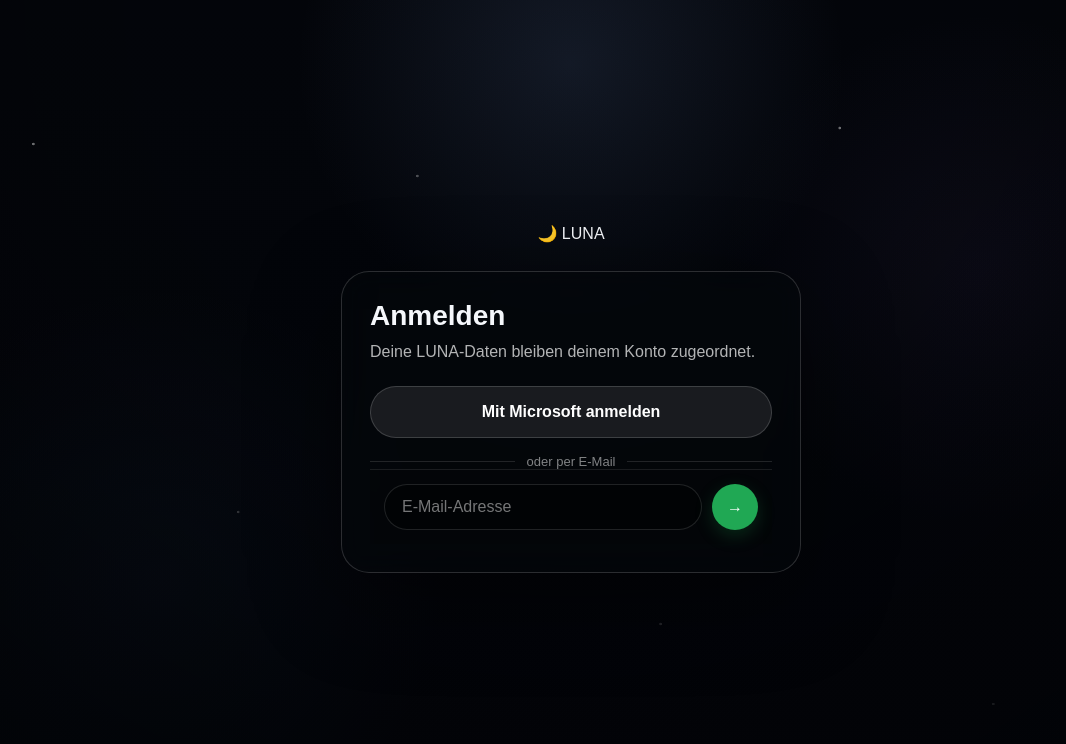
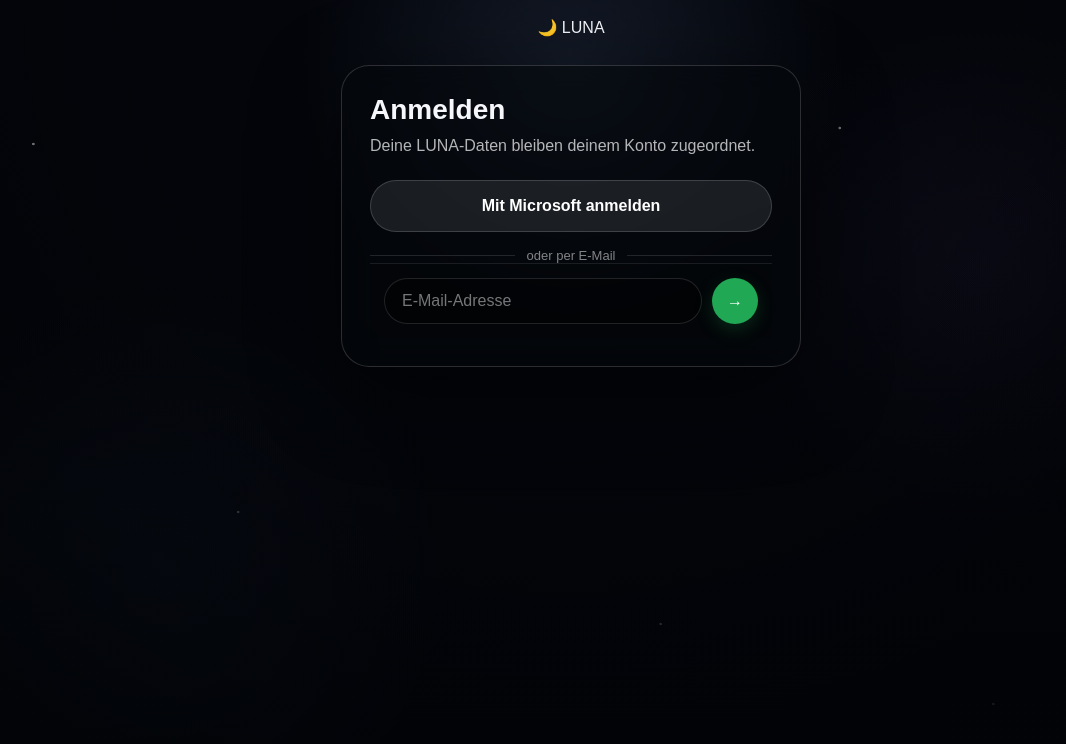
Before and after one commit to Masuratuba/Luna, a Next.js app: page /login in a window 1280 px wide. Shown: the top 744 px of the page, without its empty margins (69-1135 px from the left). Built offline with nearby package versions, Linux system fonts and the light colour scheme.

Commit message:
feat(ui): polish Luna Eclipse dashboard styling

```diff
--- a/app/globals.css
+++ b/app/globals.css
@@ -1,62 +1,62 @@
 * { box-sizing: border-box; }
+html { scroll-behavior: smooth; }
 html, body { margin: 0; min-height: 100%; }
 body { font-family: Arial, Helvetica, sans-serif; background: #03050a; color: #f5f7fb; }
 button, input, textarea { font: inherit; }
+a { color: inherit; }
 
-.luna-shell { position: relative; min-height: 100vh; overflow: hidden; display: grid; place-items: center; isolation: isolate; }
-.luna-background {
-  position: absolute;
-  inset: 0;
-  z-index: -3;
-  background:
-    radial-gradient(circle at 50% 8%, rgba(87, 111, 155, .22), transparent 28%),
-    radial-gradient(circle at 18% 72%, rgba(56, 91, 142, .13), transparent 24%),
-    radial-gradient(circle at 82% 34%, rgba(102, 75, 151, .11), transparent 22%),
-    #03050a;
-}
-.luna-background::before,
-.luna-background::after {
-  content: "";
-  position: absolute;
-  inset: 0;
-  pointer-events: none;
-}
-.luna-background::before {
-  opacity: .72;
-  background-image:
-    radial-gradient(circle at 8% 18%, rgba(255,255,255,.8) 0 1px, transparent 1.6px),
-    radial-gradient(circle at 24% 64%, rgba(255,255,255,.55) 0 1px, transparent 1.6px),
-    radial-gradient(circle at 38% 22%, rgba(255,255,255,.5) 0 1px, transparent 1.6px),
-    radial-gradient(circle at 57% 78%, rgba(255,255,255,.5) 0 1px, transparent 1.6px),
-    radial-gradient(circle at 71% 16%, rgba(255,255,255,.7) 0 1px, transparent 1.7px),
-    radial-gradient(circle at 91% 67%, rgba(255,255,255,.55) 0 1px, transparent 1.6px),
-    radial-gradient(circle at 83% 88%, rgba(255,255,255,.45) 0 1px, transparent 1.5px);
-}
-.luna-background::after {
-  background: linear-gradient(180deg, rgba(2,4,9,.08), rgba(2,4,9,.72));
-}
-.luna-overlay { position: absolute; inset: 0; z-index: -2; background: radial-gradient(circle at 50% 0%, transparent 0 34%, rgba(0,0,0,.34) 100%); }
-.luna-content { width: min(900px, 92vw); padding: 28px 0 32px; text-align: center; }
+.luna-shell { position: relative; min-height: 100vh; overflow-x: hidden; isolation: isolate; }
+.luna-background { position: fixed; inset: 0; z-index: -3; background: radial-gradient(circle at 50% 8%, rgba(87,111,155,.22), transparent 28%), radial-gradient(circle at 18% 72%, rgba(56,91,142,.13), transparent 24%), radial-gradient(circle at 82% 34%, rgba(102,75,151,.11), transparent 22%), #03050a; }
+.luna-background::before, .luna-background::after { content: ""; position: absolute; inset: 0; pointer-events: none; }
+.luna-background::before { opacity: .72; background-image: radial-gradient(circle at 8% 18%, rgba(255,255,255,.8) 0 1px, transparent 1.6px), radial-gradient(circle at 24% 64%, rgba(255,255,255,.55) 0 1px, transparent 1.6px), radial-gradient(circle at 38% 22%, rgba(255,255,255,.5) 0 1px, transparent 1.6px), radial-gradient(circle at 57% 78%, rgba(255,255,255,.5) 0 1px, transparent 1.6px), radial-gradient(circle at 71% 16%, rgba(255,255,255,.7) 0 1px, transparent 1.7px), radial-gradient(circle at 91% 67%, rgba(255,255,255,.55) 0 1px, transparent 1.6px), radial-gradient(circle at 83% 88%, rgba(255,255,255,.45) 0 1px, transparent 1.5px); }
+.luna-background::after { background: linear-gradient(180deg, rgba(2,4,9,.08), rgba(2,4,9,.76)); }
+.luna-overlay { position: fixed; inset: 0; z-index: -2; pointer-events: none; background: radial-gradient(circle at 50% 0%, transparent 0 34%, rgba(0,0,0,.34) 100%); }
 
-.luna-hero { position: relative; width: min(560px, 90vw); height: 168px; margin: 0 auto 2px; display: grid; place-items: center; overflow: visible; }
-.luna-wordmark { position: relative; z-index: 4; margin-top: 12px; font-size: clamp(46px, 10vw, 76px); line-height: 1; font-weight: 800; letter-spacing: .16em; padding-left: .16em; text-shadow: 0 0 18px rgba(255,255,255,.18), 0 8px 40px rgba(0,0,0,.8); }
-.luna-tagline { position: absolute; z-index: 4; bottom: 4px; left: 0; right: 0; font-size: 11px; letter-spacing: .24em; text-transform: uppercase; color: rgba(255,255,255,.46); }
-.luna-orb { position: absolute; z-index: 2; width: 106px; height: 106px; top: 16px; left: 50%; transform: translateX(-50%); border-radius: 50%; filter: drop-shadow(0 0 28px rgba(126, 159, 211, .22)); }
-.luna-orb-glow { position: absolute; inset: -14px; border-radius: 50%; background: radial-gradient(circle, rgba(156,184,225,.17), transparent 65%); }
+.luna-content { width: min(1080px, 94vw); margin: 0 auto; padding: 18px 0 44px; text-align: center; }
+.luna-topbar { position: sticky; top: 12px; z-index: 20; width: 100%; min-height: 58px; display: flex; align-items: center; justify-content: space-between; gap: 18px; padding: 9px 12px 9px 16px; margin-bottom: 24px; border: 1px solid rgba(255,255,255,.11); border-radius: 18px; background: rgba(6,9,15,.68); backdrop-filter: blur(22px); box-shadow: 0 14px 50px rgba(0,0,0,.28); }
+.luna-nav-brand { display: inline-flex; align-items: center; gap: 9px; text-decoration: none; font-weight: 800; letter-spacing: .13em; }
+.luna-nav-brand span { display: grid; place-items: center; width: 30px; height: 30px; border-radius: 50%; color: #dfeaff; background: radial-gradient(circle at 35% 30%, #f8fbff, #7e91ad 42%, #182131 72%); box-shadow: 0 0 20px rgba(145,173,215,.2); }
+.luna-nav-links { display: flex; align-items: center; gap: 5px; }
+.luna-nav-links a, .luna-nav-profile { padding: 9px 12px; border-radius: 10px; color: rgba(255,255,255,.58); text-decoration: none; font-size: 12px; transition: .2s ease; }
+.luna-nav-links a:hover, .luna-nav-links a.active { color: #fff; background: rgba(255,255,255,.08); }
+.luna-nav-profile { display: grid; place-items: center; width: 36px; height: 36px; padding: 0; border: 1px solid rgba(255,255,255,.1); }
+
+.luna-hero { position: relative; width: min(620px, 90vw); height: 195px; margin: 0 auto 2px; display: grid; place-items: center; overflow: visible; }
+.luna-wordmark { position: relative; z-index: 4; margin-top: 20px; font-size: clamp(50px, 10vw, 82px); line-height: 1; font-weight: 800; letter-spacing: .19em; padding-left: .19em; text-shadow: 0 0 18px rgba(255,255,255,.18), 0 8px 40px rgba(0,0,0,.8); }
+.luna-tagline { position: absolute; z-index: 4; bottom: 5px; left: 0; right: 0; font-size: 10px; letter-spacing: .28em; text-transform: uppercase; color: rgba(255,255,255,.46); }
+.luna-orb { position: absolute; z-index: 2; width: 116px; height: 116px; top: 15px; left: 50%; transform: translateX(-50%); border-radius: 50%; filter: drop-shadow(0 0 30px rgba(126,159,211,.24)); }
+.luna-orb-glow { position: absolute; inset: -18px; border-radius: 50%; background: radial-gradient(circle, rgba(156,184,225,.2), transparent 65%); }
 .luna-orb-core { position: absolute; inset: 0; border-radius: 50%; background: radial-gradient(circle at 34% 28%, #f8fbff 0 3%, #c8d5e7 12%, #899bb5 34%, #4c5d75 58%, #182131 78%, #070a11 100%); box-shadow: inset -15px -13px 22px rgba(0,0,0,.5), inset 8px 7px 18px rgba(255,255,255,.12), 0 0 0 1px rgba(255,255,255,.12); }
-.luna-orb-core::before { content: ""; position: absolute; width: 20px; height: 12px; left: 23px; top: 28px; border-radius: 50%; background: rgba(35,46,62,.3); transform: rotate(-18deg); box-shadow: 32px 23px 0 3px rgba(35,46,62,.18), 14px 43px 0 1px rgba(35,46,62,.22), 45px 5px 0 1px rgba(35,46,62,.13); }
-.luna-orbit { position: absolute; z-index: 1; left: 50%; top: 16px; width: 300px; height: 112px; transform: translateX(-50%) rotate(-13deg); border: 1px solid rgba(171,196,232,.2); border-radius: 50%; }
-.luna-orbit-two { width: 410px; height: 142px; top: 1px; transform: translateX(-50%) rotate(13deg); border-color: rgba(171,196,232,.11); }
+.luna-orb-core::before { content: ""; position: absolute; width: 20px; height: 12px; left: 25px; top: 31px; border-radius: 50%; background: rgba(35,46,62,.3); transform: rotate(-18deg); box-shadow: 34px 24px 0 3px rgba(35,46,62,.18), 15px 46px 0 1px rgba(35,46,62,.22), 47px 6px 0 1px rgba(35,46,62,.13); }
+.luna-orbit { position: absolute; z-index: 1; left: 50%; top: 17px; width: 340px; height: 124px; transform: translateX(-50%) rotate(-13deg); border: 1px solid rgba(171,196,232,.2); border-radius: 50%; }
+.luna-orbit-two { width: 470px; height: 154px; top: 1px; transform: translateX(-50%) rotate(13deg); border-color: rgba(171,196,232,.11); }
 .luna-orbit::after { content: ""; position: absolute; width: 6px; height: 6px; right: 20px; top: 18px; border-radius: 50%; background: #dbe8ff; box-shadow: 0 0 12px rgba(219,232,255,.85); }
+.luna-status { display: inline-flex; align-items: center; gap: 9px; margin: 0 0 12px; opacity: .92; font-size: 13px; letter-spacing: .04em; }
+.luna-status span { width: 8px; height: 8px; border-radius: 50%; background: #46d369; box-shadow: 0 0 14px rgba(70,211,105,.8); }
+.luna-integrations { margin: 0 auto 18px; }
+.luna-microsoft-connect { display: inline-block; padding: 8px 16px; border: 1px solid rgba(255,255,255,.14); border-radius: 999px; color: rgba(255,255,255,.78); background: rgba(255,255,255,.06); text-decoration: none; font-size: 12px; backdrop-filter: blur(10px); }
+.luna-microsoft-connect:hover { background: rgba(255,255,255,.1); }
+.luna-microsoft-connect.connected { border-color: rgba(70,211,105,.32); color: rgba(255,255,255,.9); }
 
-.luna-status { display: inline-flex; align-items: center; gap: 9px; margin: 2px 0 12px; opacity: .92; font-size: 13px; letter-spacing: .04em; }
-.luna-status span { width: 8px; height: 8px; border-radius: 50%; background: #46d369; box-shadow: 0 0 14px rgba(70,211,105,.8); }
-.luna-integrations { margin: 0 auto 14px; }
-.luna-microsoft-connect { display: inline-block; padding: 8px 16px; border: 1px solid rgba(255,255,255,.14); border-radius: 999px; color: rgba(255,255,255,.78); background: rgba(255,255,255,.06); text-decoration: none; font-size: 13px; backdrop-filter: blur(10px); }
-.luna-microsoft-connect:hover { background: rgba(255,255,255,.1); }
-.luna-microsoft-connect:focus-visible { outline: 2px solid rgba(70,211,105,.8); outline-offset: 3px; }
-.luna-microsoft-connect.connected { border-color: rgba(70,211,105,.32); color: rgba(255,255,255,.9); }
-.luna-chat { width: min(680px, 100%); height: min(680px, 70vh); min-height: 430px; margin: auto; display: flex; flex-direction: column; border: 1px solid rgba(255,255,255,.14); border-radius: 28px; background: linear-gradient(180deg, rgba(10,14,22,.72), rgba(5,7,12,.58)); backdrop-filter: blur(18px); box-shadow: 0 24px 90px rgba(0,0,0,.52), 0 0 80px rgba(72,100,146,.07); overflow: hidden; text-align: left; }
+.luna-workspace { display: grid; grid-template-columns: repeat(3, 1fr); gap: 10px; margin: 0 auto 34px; scroll-margin-top: 90px; }
+.luna-work-card { min-height: 78px; display: flex; align-items: center; gap: 12px; padding: 14px; border: 1px solid rgba(255,255,255,.11); border-radius: 18px; background: linear-gradient(145deg, rgba(255,255,255,.075), rgba(255,255,255,.025)); text-align: left; text-decoration: none; box-shadow: inset 0 1px rgba(255,255,255,.05); transition: transform .2s ease, border-color .2s ease, background .2s ease; }
+.luna-work-card:hover { transform: translateY(-2px); border-color: rgba(174,202,240,.3); background: rgba(255,255,255,.09); }
+.luna-work-card.primary { border-color: rgba(101,151,224,.35); background: linear-gradient(145deg, rgba(68,104,157,.2), rgba(255,255,255,.035)); }
+.work-icon { flex: 0 0 38px; display: grid; place-items: center; width: 38px; height: 38px; border-radius: 12px; background: rgba(126,159,211,.13); color: #dbe8ff; font-size: 18px; }
+.luna-work-card span:nth-child(2) { min-width: 0; }
+.luna-work-card strong, .luna-work-card small { display: block; }
+.luna-work-card strong { font-size: 13px; }
+.luna-work-card small { margin-top: 4px; color: rgba(255,255,255,.48); font-size: 11px; white-space: nowrap; overflow: hidden; text-overflow: ellipsis; }
+.luna-work-card b { margin-left: auto; color: rgba(255,255,255,.4); font-weight: 400; }
+
+.luna-chat-section, .luna-agents-section { scroll-margin-top: 90px; }
+.luna-section-heading { display: flex; align-items: end; justify-content: space-between; gap: 14px; margin: 0 4px 12px; text-align: left; }
+.eyebrow { display: block; margin-bottom: 4px; color: rgba(164,190,228,.58); font-size: 9px; letter-spacing: .22em; }
+.luna-section-heading h2 { margin: 0; font-size: 20px; letter-spacing: -.01em; }
+.luna-live-pill, .section-count { padding: 7px 10px; border: 1px solid rgba(255,255,255,.1); border-radius: 999px; color: rgba(255,255,255,.55); font-size: 10px; white-space: nowrap; }
+.luna-live-pill i, .footer-status i { display: inline-block; width: 6px; height: 6px; margin-right: 5px; border-radius: 50%; background: #46d369; box-shadow: 0 0 8px rgba(70,211,105,.7); }
+
+.luna-chat { width: 100%; height: min(660px, 68vh); min-height: 430px; margin: 0 auto 38px; display: flex; flex-direction: column; border: 1px solid rgba(255,255,255,.14); border-radius: 28px; background: linear-gradient(180deg, rgba(10,14,22,.72), rgba(5,7,12,.58)); backdrop-filter: blur(18px); box-shadow: 0 24px 90px rgba(0,0,0,.52), 0 0 80px rgba(72,100,146,.07); overflow: hidden; text-align: left; }
 .luna-chat-header { display: flex; justify-content: space-between; align-items: center; padding: 18px 22px; border-bottom: 1px solid rgba(255,255,255,.09); background: rgba(255,255,255,.025); }
 .luna-chat-header strong { font-size: 17px; letter-spacing: .03em; }
 .luna-chat-header span { margin-left: 14px; font-size: 12px; opacity: .7; }
@@ -72,6 +72,31 @@
 .luna-input input::placeholder { color: rgba(255,255,255,.46); }
 .luna-input button { width: 46px; height: 46px; border: 0; border-radius: 50%; color: white; background: #20a854; cursor: pointer; box-shadow: 0 6px 18px rgba(32,168,84,.22); }
 .luna-input button:disabled { opacity: .35; cursor: default; box-shadow: none; }
+
+.luna-agent-grid { display: grid; grid-template-columns: repeat(2, minmax(0, 1fr)); gap: 9px; margin-bottom: 28px; }
+.luna-agent-card { position: relative; min-height: 72px; display: flex; align-items: center; gap: 12px; padding: 12px 14px; border: 1px solid rgba(255,255,255,.1); border-radius: 17px; background: rgba(255,255,255,.035); text-align: left; text-decoration: none; overflow: hidden; transition: transform .2s ease, border-color .2s ease, background .2s ease; }
+.luna-agent-card::before { content: ""; position: absolute; inset: 0; background: radial-gradient(circle at 0 50%, rgba(100,150,220,.1), transparent 55%); pointer-events: none; }
+.luna-agent-card:hover { transform: translateY(-2px); border-color: rgba(175,205,244,.28); background: rgba(255,255,255,.07); }
+.agent-icon { position: relative; z-index: 1; flex: 0 0 38px; display: grid; place-items: center; width: 38px; height: 38px; border-radius: 12px; border: 1px solid rgba(255,255,255,.12); background: rgba(255,255,255,.06); color: #dbe8ff; font-size: 16px; }
+.agent-copy { position: relative; z-index: 1; min-width: 0; }
+.agent-copy strong, .agent-copy small { display: block; }
+.agent-copy strong { font-size: 12px; }
+.agent-copy small { margin-top: 4px; color: rgba(255,255,255,.45); font-size: 10px; line-height: 1.3; white-space: nowrap; overflow: hidden; text-overflow: ellipsis; }
+.agent-arrow { position: relative; z-index: 1; margin-left: auto; color: rgba(255,255,255,.35); }
+.luna-agent-card.violet .agent-icon { color: #d9b7ff; }
+.luna-agent-card.green .agent-icon { color: #86efac; }
+.luna-agent-card.amber .agent-icon { color: #fcd34d; }
+.luna-agent-card.pink .agent-icon { color: #f0abfc; }
+.luna-agent-card.gold .agent-icon { color: #f6d58b; }
+.luna-agent-card.blue .agent-icon, .luna-agent-card.sky .agent-icon, .luna-agent-card.cyan .agent-icon { color: #9ed0ff; }
+.luna-agent-card.silver .agent-icon { color: #d8e1ef; }
+.luna-agent-card.indigo .agent-icon { color: #b8c7ff; }
+
+.luna-tools-strip { display: flex; flex-wrap: wrap; justify-content: center; gap: 7px; padding: 15px; margin: 4px 0 28px; border: 1px solid rgba(255,255,255,.08); border-radius: 18px; background: rgba(255,255,255,.025); }
+.luna-tools-strip span { display: inline-flex; align-items: center; gap: 6px; padding: 7px 10px; border-radius: 999px; background: rgba(255,255,255,.045); color: rgba(255,255,255,.56); font-size: 10px; }
+.luna-tools-strip i { color: #c8d9f3; font-style: normal; }
+.luna-footer { display: flex; justify-content: space-between; gap: 15px; padding: 0 4px; color: rgba(255,255,255,.28); font-size: 9px; letter-spacing: .06em; }
+
 .luna-microsoft { width: 100%; min-height: 52px; border: 1px solid rgba(255,255,255,.16); border-radius: 999px; color: #fff; background: rgba(255,255,255,.09); cursor: pointer; font-weight: 700; }
 .luna-microsoft:disabled { opacity: .5; cursor: default; }
 .luna-panel { width: min(460px, 92vw); margin: 28px auto 0; padding: 28px; border: 1px solid rgba(255,255,255,.16); border-radius: 28px; background: rgba(5,7,11,.58); backdrop-filter: blur(14px); box-shadow: 0 24px 90px rgba(0,0,0,.45); text-align: left; }
@@ -81,14 +106,32 @@
 .luna-divider { display: flex; align-items: center; gap: 12px; margin: 16px 0 0; color: rgba(255,255,255,.5); font-size: 13px; }
 .luna-divider::before, .luna-divider::after { content: ""; flex: 1; height: 1px; background: rgba(255,255,255,.12); }
 
-@media (max-width: 600px) {
-  .luna-content { width: 94vw; padding: 18px 0 18px; }
-  .luna-hero { height: 145px; }
-  .luna-orb { width: 88px; height: 88px; top: 12px; }
-  .luna-orbit { width: 250px; height: 94px; top: 10px; }
-  .luna-orbit-two { width: 320px; height: 118px; top: -1px; }
-  .luna-tagline { font-size: 9px; letter-spacing: .18em; }
-  .luna-chat { height: 68vh; min-height: 420px; border-radius: 22px; }
+@media (max-width: 760px) {
+  .luna-content { width: 94vw; padding-top: 10px; }
+  .luna-topbar { top: 8px; margin-bottom: 16px; }
+  .luna-nav-links { gap: 2px; }
+  .luna-nav-links a { padding: 8px 7px; font-size: 10px; }
+  .luna-nav-brand { font-size: 12px; }
+  .luna-nav-brand span { width: 27px; height: 27px; }
+  .luna-hero { height: 165px; }
+  .luna-orb { width: 94px; height: 94px; top: 12px; }
+  .luna-orbit { width: 270px; height: 100px; top: 10px; }
+  .luna-orbit-two { width: 350px; height: 122px; top: -1px; }
+  .luna-tagline { font-size: 8px; letter-spacing: .2em; }
+  .luna-workspace { grid-template-columns: 1fr; gap: 8px; margin-bottom: 28px; }
+  .luna-work-card { min-height: 68px; }
+  .luna-chat { height: 67vh; min-height: 420px; border-radius: 22px; }
   .luna-message { max-width: 88%; }
-  .luna-panel { padding: 22px; border-radius: 22px; }
+  .luna-agent-grid { grid-template-columns: 1fr; }
+  .luna-footer { flex-direction: column; align-items: center; }
 }
+
+@media (max-width: 470px) {
+  .luna-nav-links a:nth-child(4) { display: none; }
+  .luna-nav-profile { width: 32px; height: 32px; }
+  .luna-wordmark { font-size: 49px; }
+  .luna-chat-header { padding: 15px 16px; }
+  .luna-chat-header span { margin-left: 7px; font-size: 10px; }
+  .luna-chat-header small { display: none; }
+  .luna-messages { padding: 16px; }
+}
```
